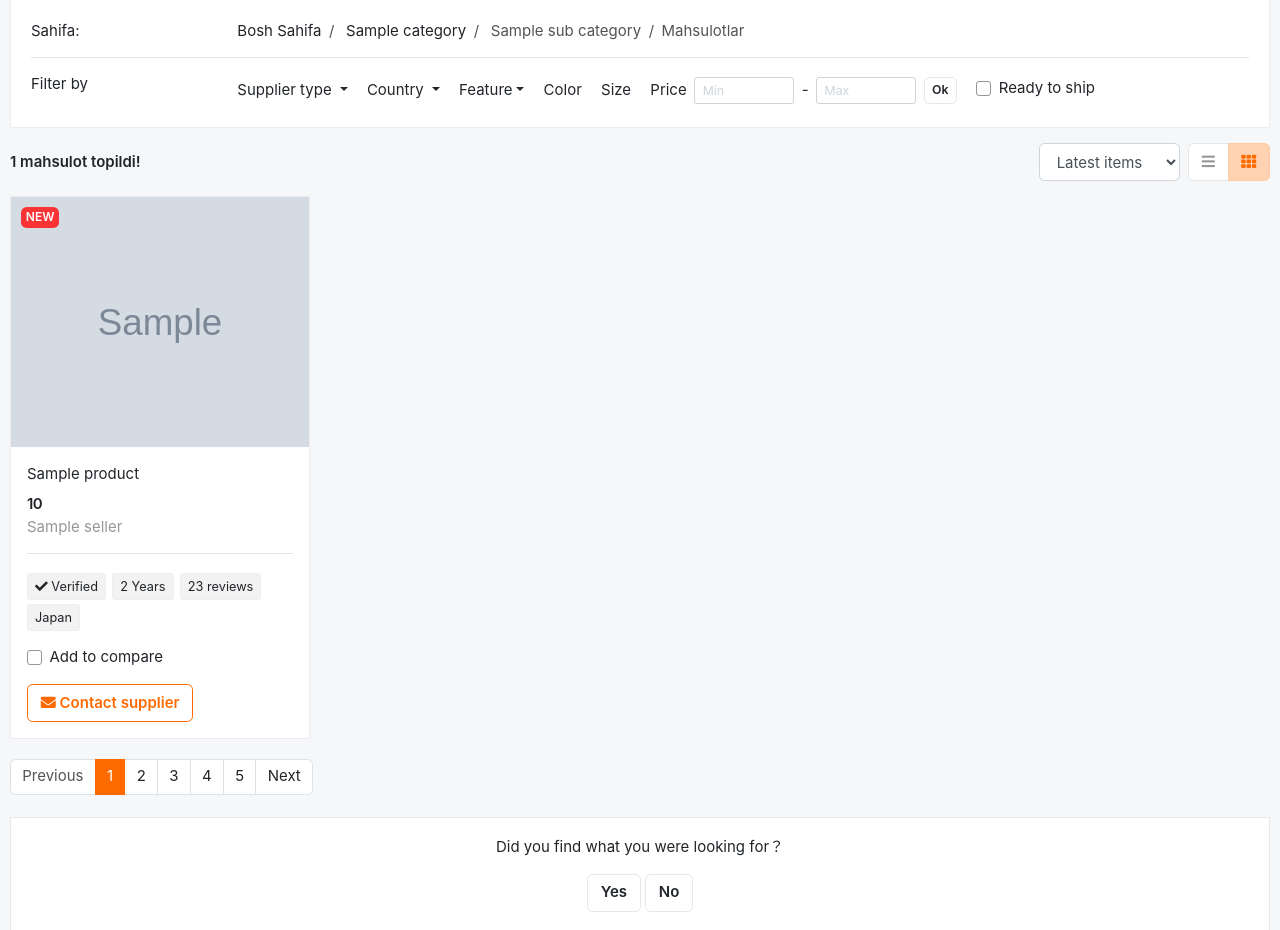
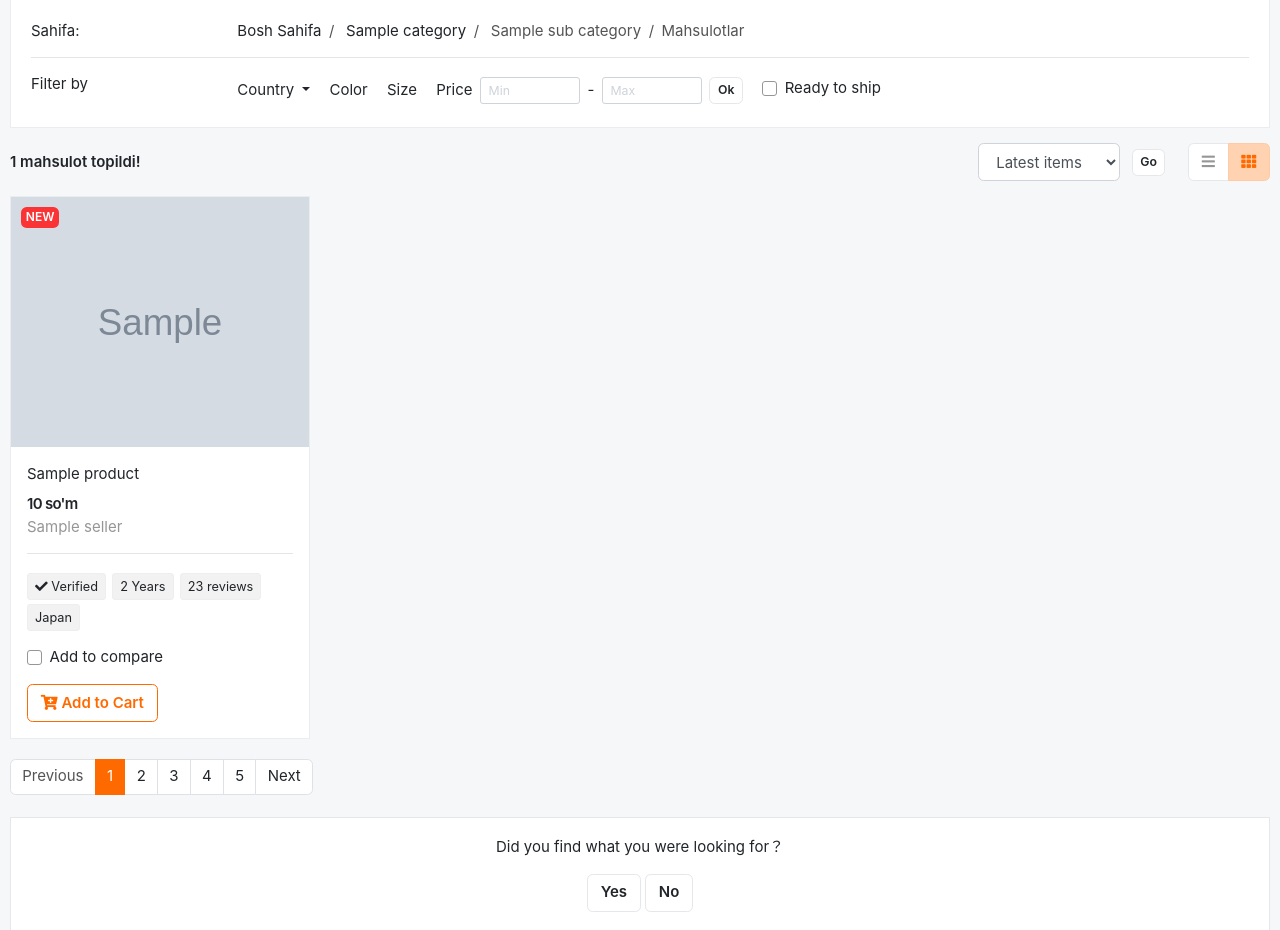
Before and after one commit to YahyoDev-1/E-commerce, a Django app: template templates/products-grid.html in a window 1280 px wide. Shown: the part 174-1104 px from the top of the page. Run offline with Django 5.2, Linux system fonts and the light colour scheme; the template is opened without the code that fills it: most values are stand-ins (such as "Sample title", 1, 10 or a date in 2020); grey boxes marked "Sample" are stand-in pictures; some libraries are stand-ins or nearby versions; some web fonts are replaced.

Commit message:
third commit

```diff
--- a/templates/products-grid.html
+++ b/templates/products-grid.html
@@ -15,51 +15,27 @@
                 <hr>
                 <div class="row">
                     <div class="col-md-2">Filter by</div> <!-- col.// -->
-                    <div class="col-md-10">
+                    <form class="col-md-10">
                         <ul class="list-inline">
-                            <li class="list-inline-item mr-3 dropdown"><a href="#" class="dropdown-toggle"
-                                                                          data-toggle="dropdown"> Supplier type </a>
-                                <div class="dropdown-menu p-3" style="max-width:400px;">
-                                    <label class="form-check">
-                                        <input type="radio" name="myfilter" class="form-check-input"> Good supplier
-                                    </label>
-                                    <label class="form-check">
-                                        <input type="radio" name="myfilter" class="form-check-input"> Best supplier
-                                    </label>
-                                    <label class="form-check">
-                                        <input type="radio" name="myfilter" class="form-check-input"> New supplier
-                                    </label>
-                                </div> <!-- dropdown-menu.// -->
-                            </li>
                             <li class="list-inline-item mr-3 dropdown">
                                 <a href="#" class="dropdown-toggle" data-toggle="dropdown"> Country </a>
                                 <div class="dropdown-menu p-3">
-                                    <label class="form-check"> <input type="checkbox" class="form-check-input"> China
+                                    {% for country in countries %}
+                                    <label class="form-check">
+                                        <input type="checkbox" name="country{{ forloop.counter }}" class="form-check-input" value="{{ country }}">
+                                        {{ country }}
                                     </label>
-                                    <label class="form-check"> <input type="checkbox" class="form-check-input"> Japan
-                                    </label>
-                                    <label class="form-check"> <input type="checkbox" class="form-check-input">
-                                        Uzbekistan </label>
-                                    <label class="form-check"> <input type="checkbox" class="form-check-input"> Russia
-                                    </label>
+                                    {% endfor %}
                                 </div> <!-- dropdown-menu.// -->
-                            </li>
-                            <li class="list-inline-item mr-3 dropdown">
-                                <a href="#" class="dropdown-toggle" data-toggle="dropdown">Feature</a>
-                                <div class="dropdown-menu">
-                                    <a href="" class="dropdown-item">Anti backterial</a>
-                                    <a href="" class="dropdown-item">With buttons</a>
-                                    <a href="" class="dropdown-item">Extra safety</a>
-                                </div>
                             </li>
                             <li class="list-inline-item mr-3"><a href="#">Color</a></li>
                             <li class="list-inline-item mr-3"><a href="#">Size</a></li>
                             <li class="list-inline-item mr-3">
                                 <div class="form-inline">
                                     <label class="mr-2">Price</label>
-                                    <input class="form-control form-control-sm" placeholder="Min" type="number">
+                                    <input class="form-control form-control-sm" name="minPrice" placeholder="Min" type="number">
                                     <span class="px-2"> - </span>
-                                    <input class="form-control form-control-sm" placeholder="Max" type="number">
+                                    <input class="form-control form-control-sm" name="maxPrice" placeholder="Max" type="number">
                                     <button type="submit" class="btn btn-sm btn-light ml-2">Ok</button>
                                 </div>
                             </li>
@@ -71,7 +47,7 @@
                                 </label>
                             </li>
                         </ul>
-                    </div> <!-- col.// -->
+                    </form> <!-- col.// -->
                 </div> <!-- row.// -->
             </div> <!-- card-body .// -->
         </div> <!-- card.// -->
@@ -80,12 +56,15 @@
         <header class="mb-3">
             <div class="form-inline">
                 <strong class="mr-md-auto">{{ products.count }} mahsulot topildi!</strong>
-                <select class="mr-2 form-control">
-                    <option>Latest items</option>
-                    <option>Trending</option>
-                    <option>Most Popular</option>
-                    <option>Cheapest</option>
-                </select>
+                <form>
+                    <select name="ordering" class="mr-2 form-control">
+                        <option value="latest" {% if query_order == 'latest' %} selected {% endif %}>Latest items</option>
+                        <option value="trending" {% if query_order == 'trending' %} selected {% endif %}>Trending</option>
+                        <option value="popular" {% if query_order == 'popular' %} selected {% endif %}>Most Popular</option>
+                        <option value="cheapest" {% if query_order == 'cheapest' %} selected {% endif %}>Cheapest</option>
+                    </select>
+                    <button class="btn btn-sm btn-light mr-4">Go</button>
+                </form>
                 <div class="btn-group">
                     <a href="{% url 'products' %}?view=large{% if query_sub %}&sub-category={{ query_sub }}{% endif %}"
                        class="btn btn-light" data-toggle="tooltip" title="List view">
@@ -109,7 +88,7 @@
                     <figcaption class="info-wrap">
                         <a href="#" class="title mb-2">{{ product.name }}</a>
                         <div class="price-wrap">
-                            <span class="price">{{ product.price|floatformat:0|intcomma }}</span>
+                            <span class="price">{{ product.price|floatformat:0|intcomma }} so'm</span>
                         </div> <!-- price-wrap.// -->
                         <p class="text-muted ">{{ product.seller.name }}</p>
 
@@ -127,8 +106,7 @@
                             <div class="custom-control-label">Add to compare</div>
                         </label>
 
-                        <a href="#" class="btn btn-outline-primary"> <i class="fa fa-envelope"></i> Contact supplier
-                        </a>
+                        <a href="#" class="btn btn-outline-primary"> <i class="fa fa-cart-plus"></i> Add to Cart</a>
 
                     </figcaption>
                 </figure>
```
Also changed, not shown: main/models.py (+6 -2 lines), main/views.py (+45 -0 lines), main/migrations/0008_alter_product_slug.py (added), main/migrations/0009_alter_product_country.py (added), main/migrations/0010_alter_product_country.py (added), main/migrations/0011_product_created_at.py (added), media/media-products/original.webp (added), media/media-products/original_1.webp (added), media/media-products/original_1_ZK8zCni.webp (added), media/media-products/original_1_psgCtYF.webp (added), media/media-products/original_2.webp (added), media/media-products/original_20l1j3L.webp (added), media/media-products/original_3.webp (added), media/media-products/original_i3nMu6R.webp (added), 1 more files.
